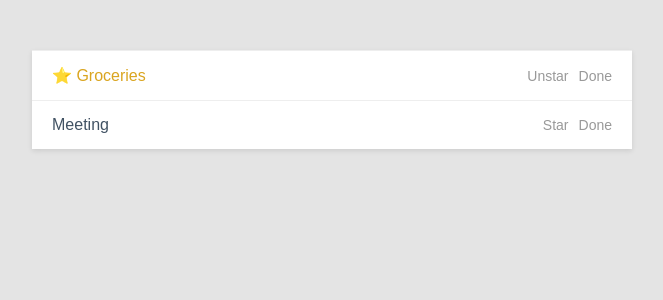
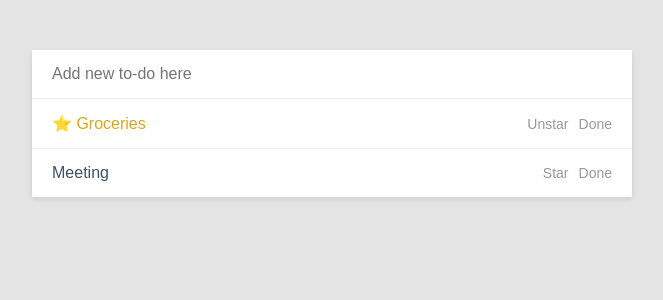
Before and after one commit to hawkgs/vuejs-demo-app, a Vue app: page / in a window 1280 px wide. Shown: the top 300 px of the page, without its empty margins (308-971 px from the left). Built offline with nearby package versions, Linux system fonts and the light colour scheme.

Commit message:
Add ability for adding new to-dos

```diff
--- a/src/components/TodoList.vue
+++ b/src/components/TodoList.vue
@@ -1,12 +1,22 @@
 <template>
   <div class="todo-list">
+    <form @submit.prevent="addTodo">
+      <input
+        type="text"
+        placeholder="Add new to-do here"
+        v-model="todo"
+      />
+    </form>
+    <p v-if="!valid" class="error">You can't add an empty to-do</p>
+    <div class="todos">
       <TodoListItem
-      v-for="(data, idx) in todos"
+        v-for="(data, idx) in sortedTodos"
         v-bind:key="idx"
         v-bind:starred="data.starred"
       >
         {{ data.text }}
       </TodoListItem>
+    </div>
   </div>
 </template>
 
@@ -18,10 +28,40 @@ export default {
   components: { TodoListItem },
   data() {
     return {
+      valid: true,
+      todo: '',
       todos: [
+        { text: 'Meeting', starred: false },
         { text: 'Groceries', starred: true },
-        { text: 'Meeting', starred: false },
       ]
+    }
+  },
+  computed: {
+    sortedTodos() {
+      return this.todos.sort((a, b) => {
+        if (a.starred === b.starred) {
+          return 0;
+        }
+        if (a.starred) {
+          return -1;
+        }
+        if (b.starred) {
+          return 1;
+        }
+      })
+    }
+  },
+  methods: {
+    addTodo() {
+      this.valid = !!this.todo.length;
+      if (!this.valid) {
+        return;
+      }
+      this.todos.push({
+        text: this.todo,
+        starred: false
+      });
+      this.todo = '';
     }
   }
 }
@@ -34,4 +74,25 @@ export default {
     background: white;
     box-shadow: 0 2px 5px rgba(0, 0, 0, 0.1);
   }
+
+  form {
+    width: inherit;
+  }
+
+  input {
+    width: inherit;
+    border: none;
+    font-size: 16px;
+    padding: 15px 20px;
+    box-sizing: border-box;
+    color: #666;
+  }
+
+  .error {
+    text-align: center;
+    font-size: 12px;
+    color: rgb(209, 75, 75);
+    margin: 5px 0;
+  }
+
 </style>
```
Lines whose indentation alone changed are shown as unchanged.
